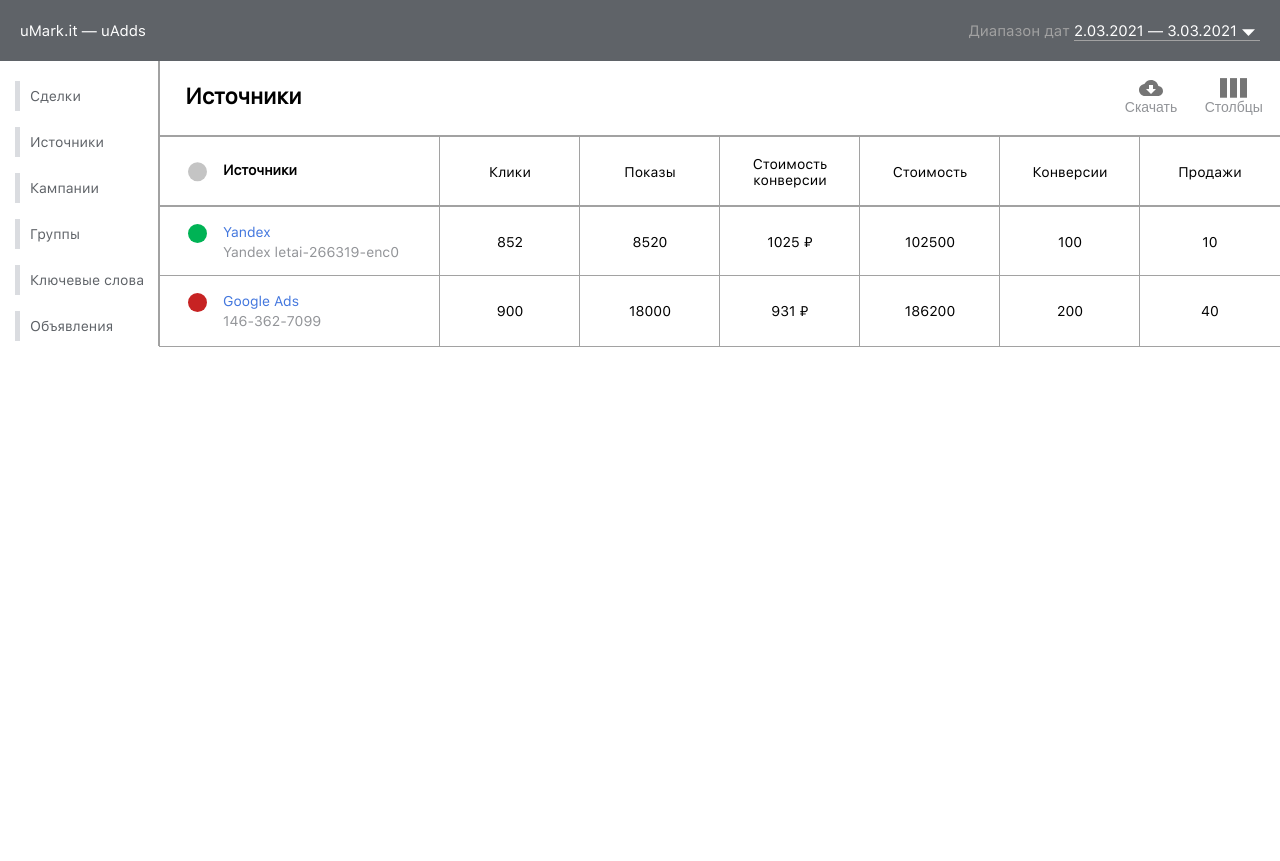
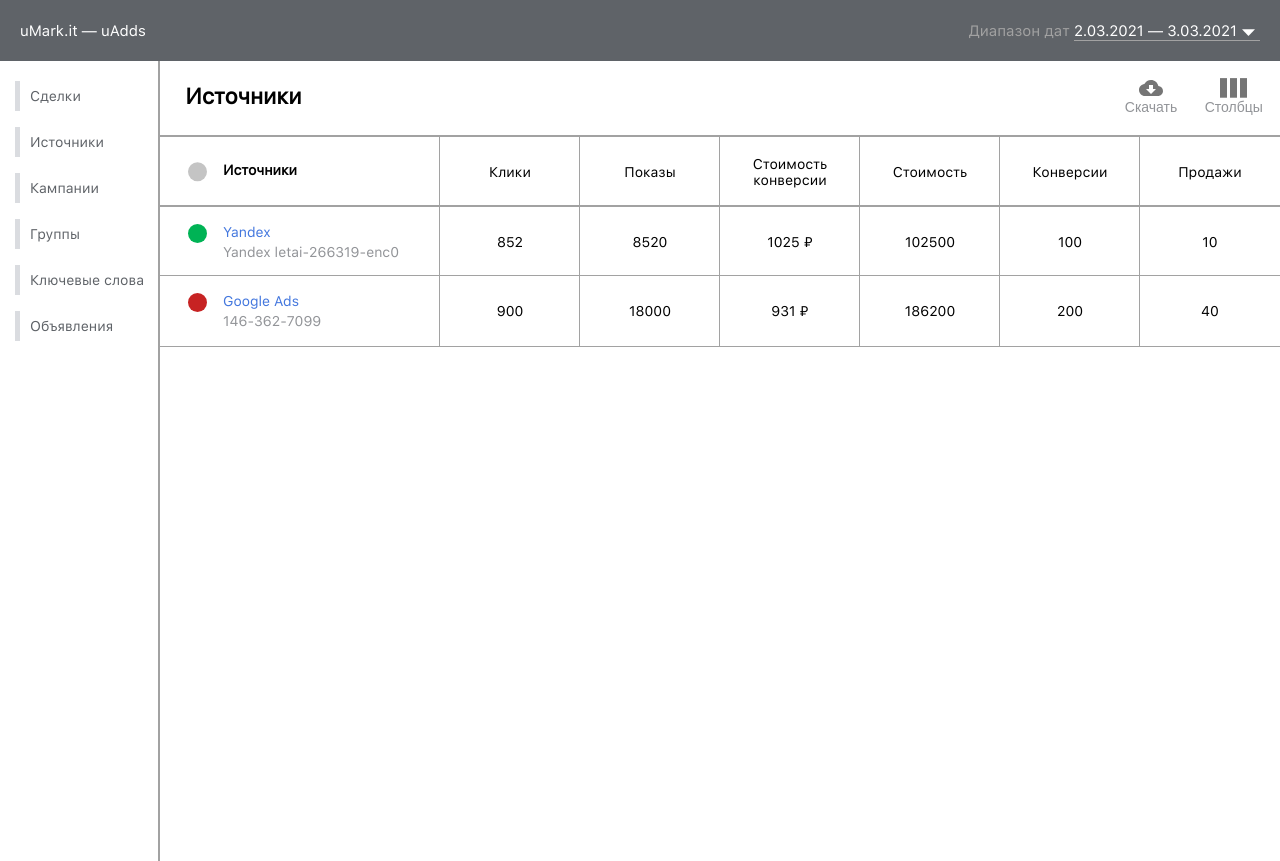
Before and after one commit to konstantinstepanyan/uAdds, a React (Create React App) app: page / in a window 1280 px wide. Before the commit the page ends 800 px from the top, so only its background shows below. Built offline with nearby package versions, Linux system fonts and the light colour scheme.

Commit message:
fix litle height bug

```diff
--- a/src/style.css
+++ b/src/style.css
@@ -6,6 +6,10 @@
 }
 
 /* //FONTS */
+
+html, body, #root, .App, .content-wrapper{
+    height: 100% !important;
+}
 
 
 html,
@@ -44,11 +48,11 @@ code {
     font-family: 'SF-Pro';
 }
 
-.color_blue{
+.color_blue {
     color: #4377DE;
 }
 
-.border-top_grey{
+.border-top_grey {
     border-top: 1px solid #A2A2A2 !important;
 }
 
```
